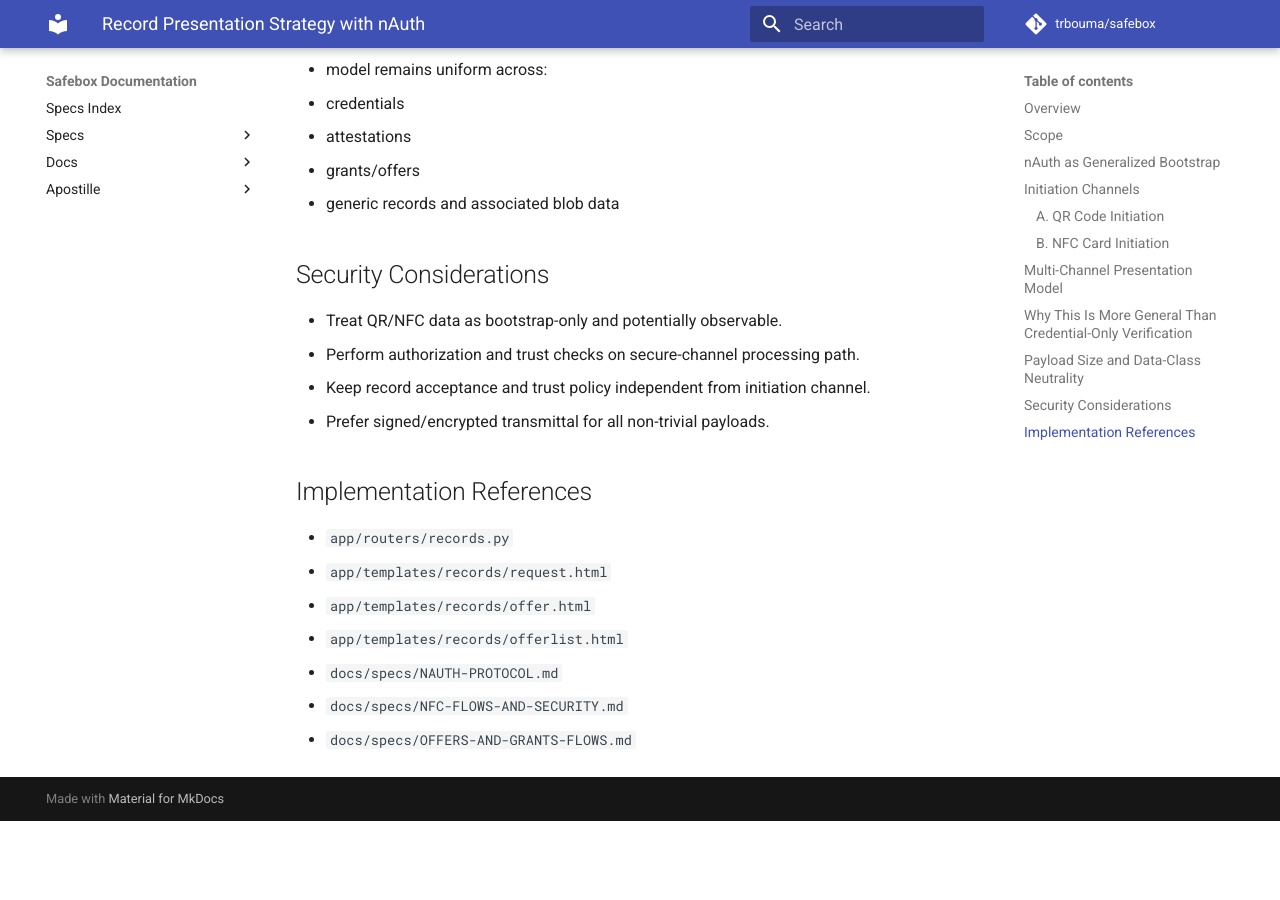
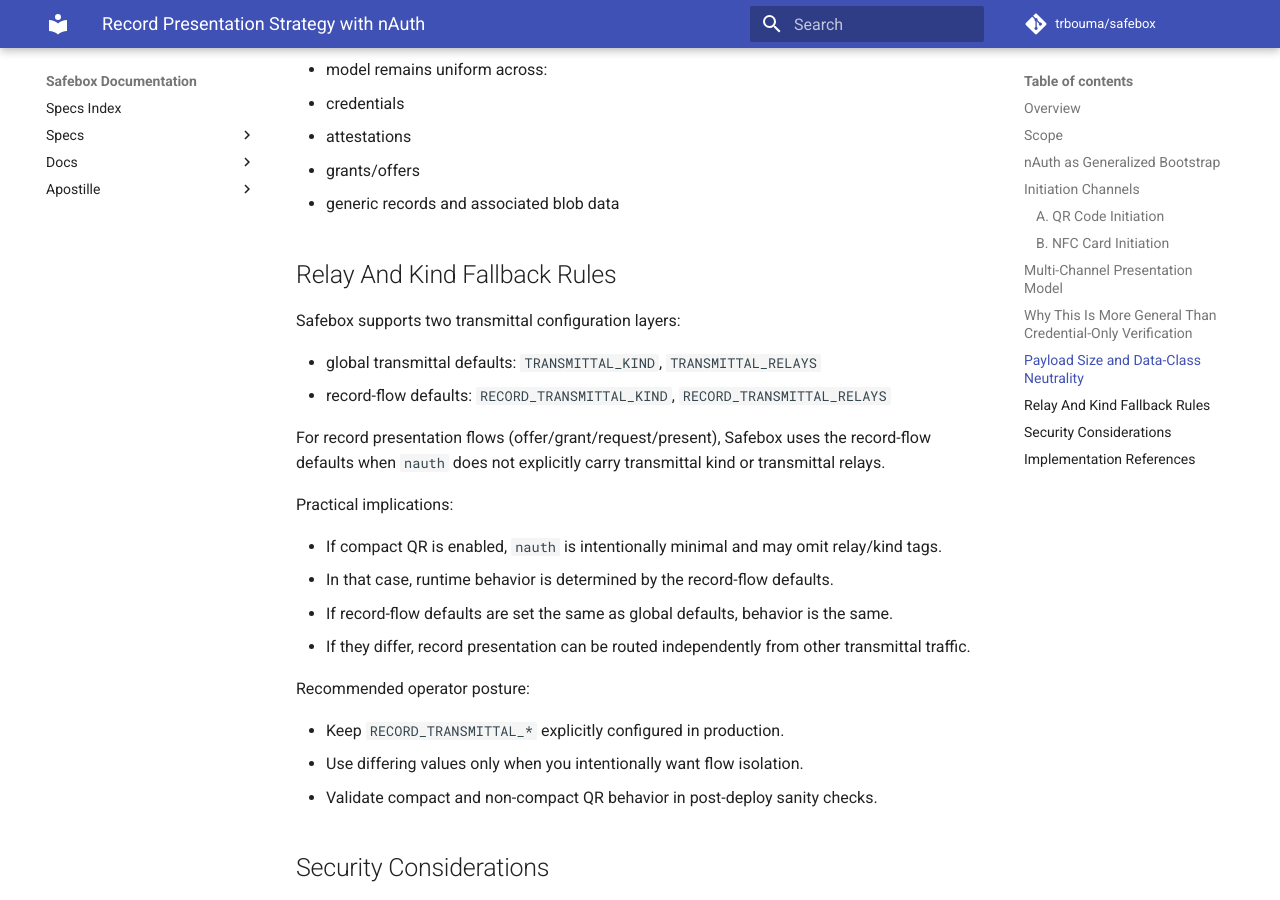
Before and after one commit to trbouma/safebox, an MkDocs documentation site: the page built from docs/specs/RECORD-PRESENTATION-NAUTH-STRATEGY.md, in a window 1280 px wide and 900 px high, scrolled down 2656 px. Built offline with MkDocs 1.6.1 and Material for MkDocs 9.7.7, drawn with Linux system fonts in a browser that asks for light colours; comment, search, counter and statistics services are not loaded; before the commit the page ends 3477 px from its top, so only the background shows below that.

Commit message:
docs: document record-flow relay fallback rules and add recipient-offer execution checklist

```diff
--- a/docs/specs/RECORD-PRESENTATION-NAUTH-STRATEGY.md
+++ b/docs/specs/RECORD-PRESENTATION-NAUTH-STRATEGY.md
@@ -95,6 +95,33 @@
   - grants/offers
   - generic records and associated blob data
 
+## Relay And Kind Fallback Rules
+
+Safebox supports two transmittal configuration layers:
+
+- global transmittal defaults: `TRANSMITTAL_KIND`, `TRANSMITTAL_RELAYS`
+- record-flow defaults: `RECORD_TRANSMITTAL_KIND`, `RECORD_TRANSMITTAL_RELAYS`
+
+For record presentation flows (offer/grant/request/present), Safebox uses the
+record-flow defaults when `nauth` does not explicitly carry transmittal kind
+or transmittal relays.
+
+Practical implications:
+
+- If compact QR is enabled, `nauth` is intentionally minimal and may omit
+  relay/kind tags.
+- In that case, runtime behavior is determined by the record-flow defaults.
+- If record-flow defaults are set the same as global defaults, behavior is the
+  same.
+- If they differ, record presentation can be routed independently from other
+  transmittal traffic.
+
+Recommended operator posture:
+
+- Keep `RECORD_TRANSMITTAL_*` explicitly configured in production.
+- Use differing values only when you intentionally want flow isolation.
+- Validate compact and non-compact QR behavior in post-deploy sanity checks.
+
 ## Security Considerations
 
 - Treat QR/NFC data as bootstrap-only and potentially observable.
```
Also changed, not shown: docs/devops/recipient-offer-incremental-execution-checklist.md (added, +106 -0 lines), docs/devops/safebox-vps-devops-server-setup.md (+19 -0 lines), docs/specs/INDEX.md (+1 -0 lines).
